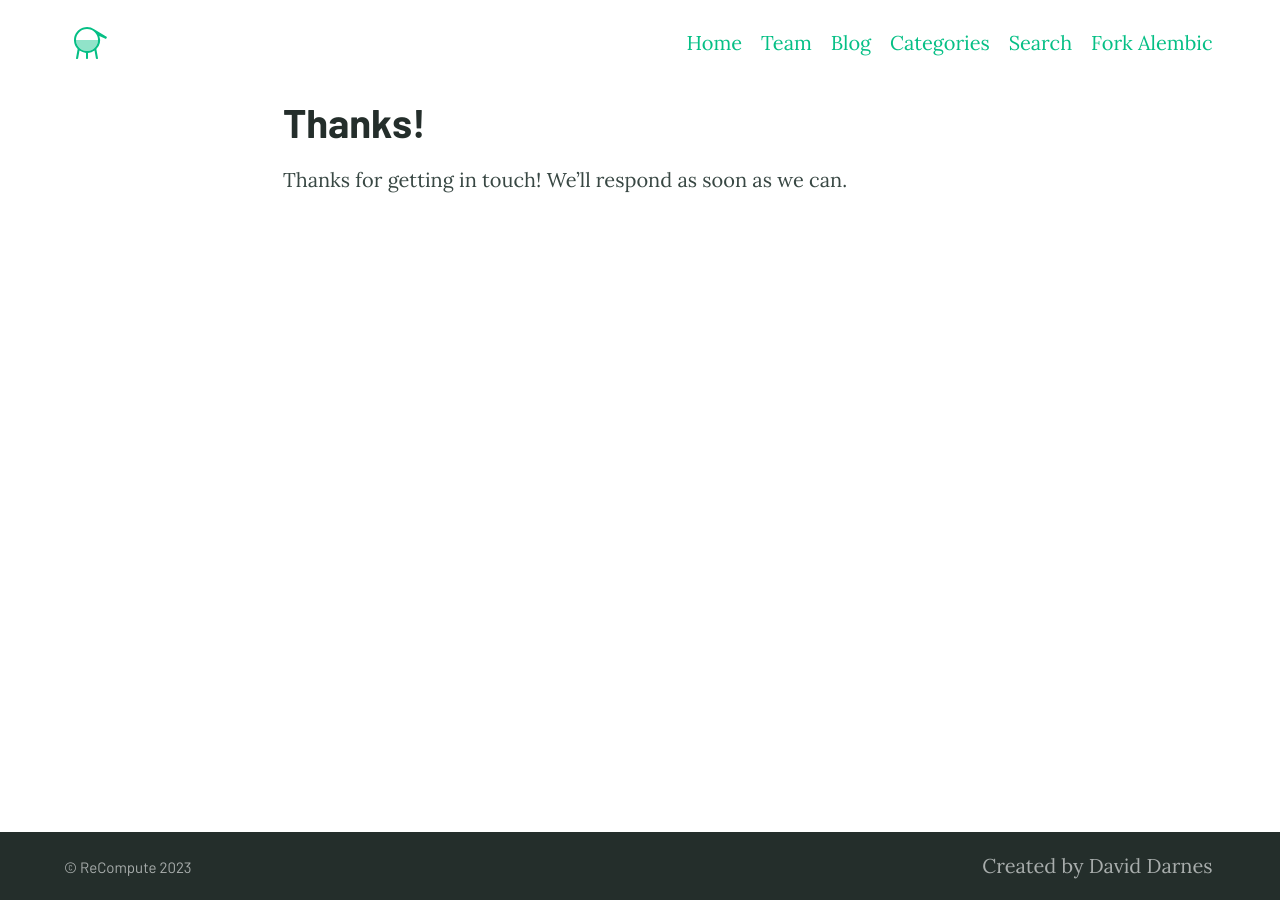
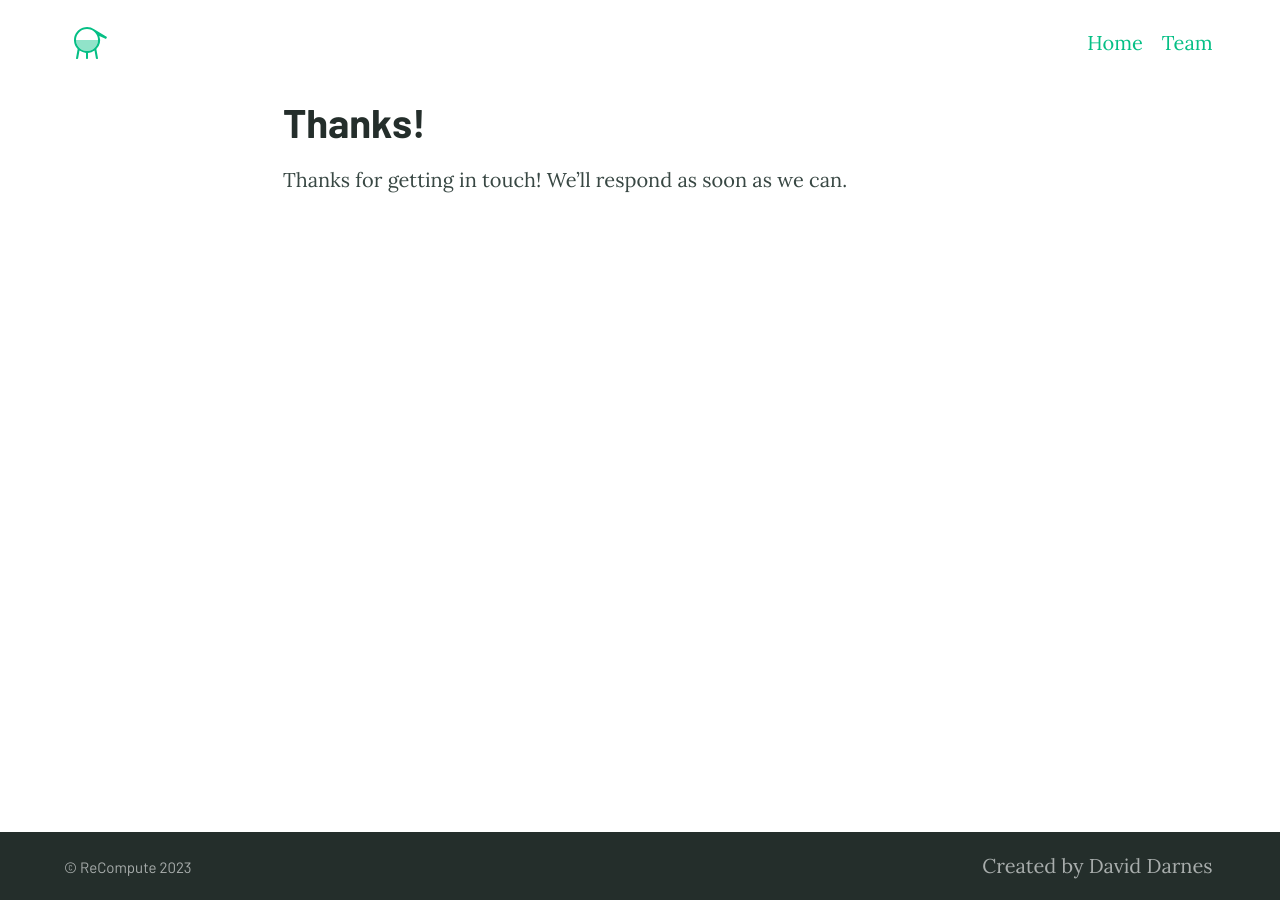
Before and after one commit to ResponsibleComputingCollective/responsiblecomputingcollective.github.io, a Jekyll site: the page built from thanks.md, in a window 1280 px wide. Built offline with Jekyll 4.4.1, drawn with Linux system fonts in a browser that asks for light colours; part of the change alters nothing that is shown.

Commit message:
comment out a lot of pages

```diff
--- a/_config.yml
+++ b/_config.yml
@@ -125,14 +125,14 @@ navigation_header:
   url: /
 - title: Team
   url: /team/
-- title: Blog
-  url: /blog/
-- title: Categories
-  url: /categories/
-- title: Search
-  url: /search/
-- title: Fork Alembic
-  url: https://github.com/daviddarnes/alembic
+# - title: Blog
+#   url: /blog/
+# - title: Categories
+#   url: /categories/
+# - title: Search
+#   url: /search/
+# - title: Fork Alembic
+#   url: https://github.com/daviddarnes/alembic
 
 navigation_footer:
 - title: Created by David Darnes
```
